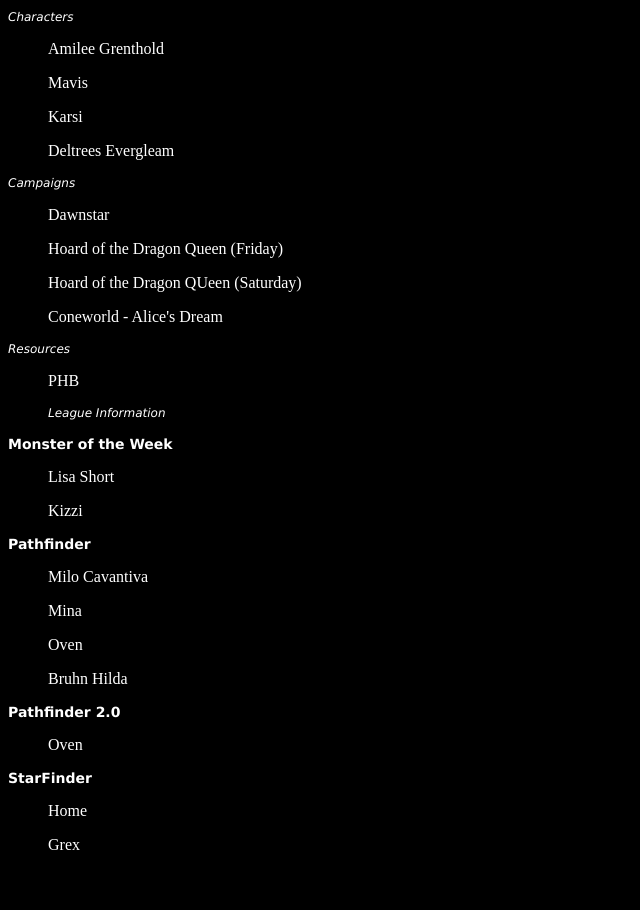
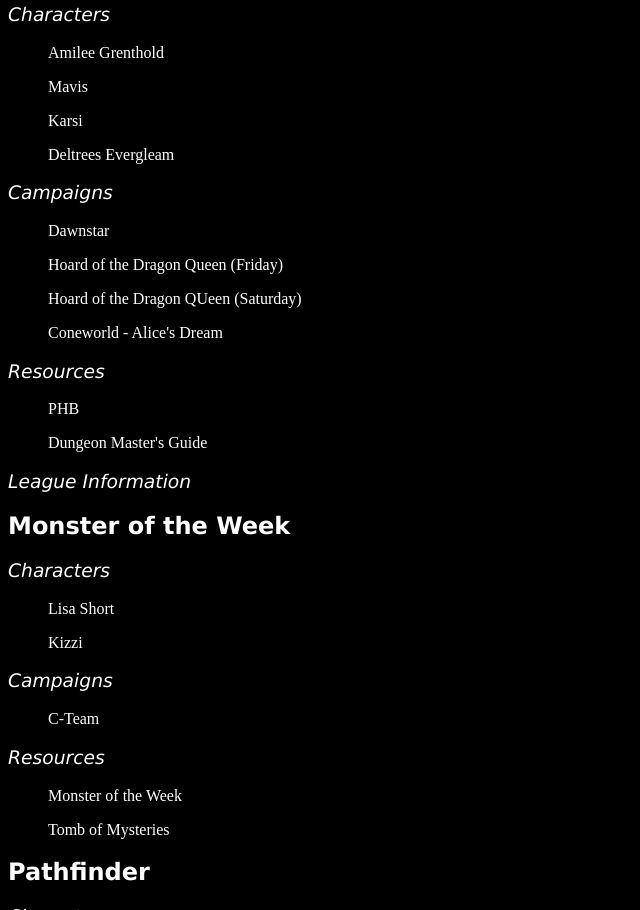
Before and after one commit to OldRice42/CharSheet, a plain HTML site: page index.html in a window 1280 px wide. Shown: the part 124-1034 px from the top of the page, without its empty margins (0-640 px from the left). Drawn offline with Linux system fonts and the light colour scheme.

Commit message:
Fixed spacing and html tag issues. Updated style sheet

```diff
--- a/index.html
+++ b/index.html
@@ -1,4 +1,3 @@
-<<<<<<< HEAD
 <!doctype html>
 
 <html>
@@ -6,99 +5,8 @@
 <head>
   <title>Jessica Hylton - Character Bank</title>
   <meta charset="UTF-8">
-  <!--Flavacon-->
-  <link rel="icon" type="image" href="C:\Users\jessi\Documents\ProjectDS\dsimages\solarflare.jpeg">
-  <!--Link to CSS file-->
-  <link rel="stylesheet" type="text/css" href="style.css">
-</head>
-
-<body>
-  <!--Link to JS file-->
-  <!--<script src="script.js"></script>-->
-  <div>
-    <h1>My Character Bank</h1>
-  </div>
-  <div>
-    <h2>Dungeons & Dragons: 5th Edition</h2>
-        <body>
-        	<h3>Characters</h3>
-        	<list>
-        		<ul>Amilee Grenthold</ul>
-        		<ul>Mavis</ul>
-        		<ul>Karsi</ul>
-        		<ul>Deltrees Evergleam</ul>
-        	</list>
-        	<h3>Campaigns</h3>
-        	<list>
-        		<ul>Dawnstar</ul>
-        		<ul>Hoard of the Dragon Queen (Friday)</ul>
-        		<ul>Hoard of the Dragon QUeen (Saturday)</ul>
-        		<ul>Coneworld - Alice's Dream</ul>
-        	</list>
-        	<h3>Resources</h3>
-        	<list>
-        		<ul>PHB</ul>
-        		<ul>
-        	<h3>League Information</h3>
-        </body>
-    </div>
-    <h2>Monster of the Week</h2>
-      <div>
-        <body>
-        	<list>
-        		<ul>Lisa Short</ul>
-        		<ul>Kizzi</ul>
-        	</list>
-        </body>
-      </div>
-    <h2>Pathfinder</h2>
-      <div>
-        <body>
-        	<list>
-        		<ul>Milo Cavantiva</ul>
-        		<ul>Mina</ul>
-        		<ul>Oven</ul>
-        		<ul>Bruhn Hilda</ul>
-        	</list>
-        </body>
-      </div>
-    <h2>Pathfinder 2.0</h2>
-      <div>
-        <body>
-        	<list>
-        		<ul>Oven</ul>
-        	</list>
-        </body>
-      </div>
-    <h2>StarFinder</h2>
-      <div>
-        <body>
-        	<list>
-        		<ul>Home</ul>
-        		<ul>Grex</ul>
-        	</list>
-        </body>
-      </div>
-  </div>
-  <div>
-  	<h1>My Campaigns</h1>
-  </div>
-  <div>
-  	<h1>My Resource Books</h1>
-  </div>
-</body>
-
-</html>
-=======
-<!doctype html>
-
-<html>
-
-<head>
-  <title>Jessica Hylton - Character Bank</title>
-  <meta charset="UTF-8">
-  <!--Flavacon from Pexels.com-->
-  <link rel="icon" type="image" href="https://images.pexels.com/photos/87611/sun-fireball-solar-flare-sunlight-87611.jpeg?cs=srgb&dl=sun-fire-hot-research-87611.jpg&fm=jpg">
+  <!--Favicon from Pexels.com-->
+  <link rel="icon" type="image" href="https://images.pexels.com/photos/262488/pexels-photo-262488.jpeg?cs=srgb&dl=black-and-white-blank-challenge-connect-262488.jpg&fm=jpg">
   <!--Link to CSS file-->
   <link rel="stylesheet" type="text/css" href="style.css">
 </head>
@@ -145,7 +53,7 @@
     <list>
       <ul>C-Team</ul>
     </list>
-    <h3>Resources<h3>
+    <h3>Resources</h3>
     <list>
       <ul>Monster of the Week</ul>
       <ul>Tomb of Mysteries</ul>
@@ -209,8 +117,6 @@
       <ul>Detroit</ul>
     </list>
   </div>
-
 </body>
 
 </html>
->>>>>>> cfc4a92... initial commit
--- a/style.css
+++ b/style.css
@@ -1,4 +1,3 @@
-<<<<<<< HEAD
 h1 {
 	font-size: 20;
 	font-weight: bold;
@@ -35,42 +34,4 @@ div {
 body {
 	background-color: black;
 	font-family: veranda;
-=======
-h1 {
-	font-size: 20;
-	font-weight: bold;
-	font-style: normal;
-	font-family: sans-serif;
-	color: white;
 }
-
-h2 {
-	font-size: 14;
-	font-weight: bold;
-	font-style: normal;
-	font-family: verdana;
-	color: white;
-}
-
-h3 {
-	font-size: 12;
-	font-weight: normal;
-	font-style: italic;
-	font-family: verdana;
-	color: white;
-}
-
-ul {
-	color: white;
-	font-family: veranda;
-}
-
-div {
-	font-family: veranda;
-}
-
-body {
-	background-color: black;
-	font-family: veranda;
->>>>>>> cfc4a92... initial commit
-}
```
